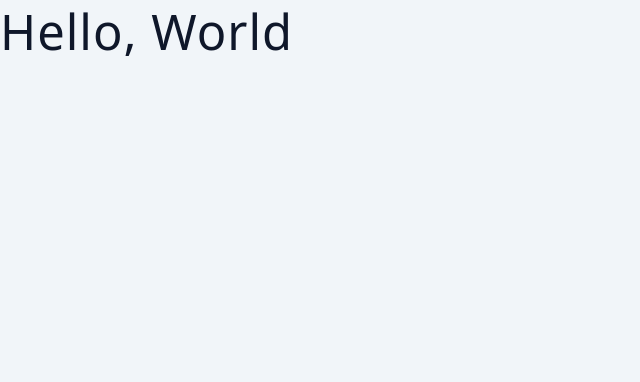
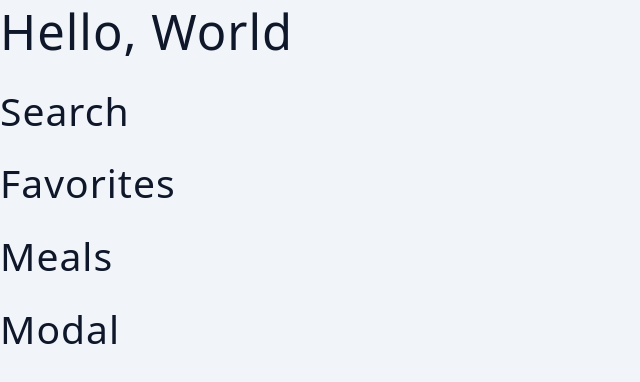
Before and after one commit to Mohamad-Gh/React_Practices, a React (Vite) app in the folder react-meals/: page / in a window 1280 px wide. Shown: the top 382 px of the page, without its empty margins (0-640 px from the left). Built offline with nearby package versions, Linux system fonts and the light colour scheme.

Commit message:
init useContext

```diff
--- a/react-meals/src/App.jsx
+++ b/react-meals/src/App.jsx
@@ -1,10 +1,19 @@
 import "./App.css";
 import React, { useState, useEffect } from "react";
-
+import Favorites from "./components/Favorites";
+import Meals from "./components/Meals";
+import Modal from "./components/Modal";
+import Search from "./components/Search";
 
 function App() {
   return (
-<h1>Hello, World</h1>
+    <>
+      <h1>Hello, World</h1>
+      <Search />
+      <Favorites />
+      <Meals />
+      <Modal />
+    </>
   );
 }
 
--- /dev/null
+++ b/react-meals/src/Context.jsx
@@ -0,0 +1,8 @@
+import React, { useContext } from "react";
+const AppContext = React.createContext();
+
+function AppProvider({ children }) {
+  return <AppContext.Provider value={"hello"}>{children}</AppContext.Provider>;
+}
+
+export { AppProvider, AppContext };
--- a/react-meals/src/Index.jsx
+++ b/react-meals/src/Index.jsx
@@ -2,9 +2,12 @@ import React from "react";
 import ReactDOM from "react-dom/client";
 import App from "./App.jsx";
 import "./index.css";
+import { AppProvider } from "./Context.jsx";
 
 ReactDOM.createRoot(document.getElementById("root")).render(
   <React.StrictMode>
-    <App />
+    <AppProvider>
+      <App />
+    </AppProvider>
   </React.StrictMode>
 );
--- a/react-meals/src/components/Favorites.jsx
+++ b/react-meals/src/components/Favorites.jsx
@@ -0,0 +1,7 @@
+import React from "react";
+
+function Favorites() {
+  return <h2>Favorites</h2>;
+}
+
+export default Favorites;
--- a/react-meals/src/components/Meals.jsx
+++ b/react-meals/src/components/Meals.jsx
@@ -0,0 +1,7 @@
+import React from "react";
+
+function Meals() {
+  return <h2>Meals</h2>;
+}
+
+export default Meals;
--- a/react-meals/src/components/Modal.jsx
+++ b/react-meals/src/components/Modal.jsx
@@ -0,0 +1,7 @@
+import React from "react";
+
+function Modal() {
+  return <h2>Modal</h2>;
+}
+
+export default Modal;
--- a/react-meals/src/components/Search.jsx
+++ b/react-meals/src/components/Search.jsx
@@ -0,0 +1,7 @@
+import React from "react";
+
+function Search() {
+  return <h2>Search</h2>;
+}
+
+export default Search;
```
